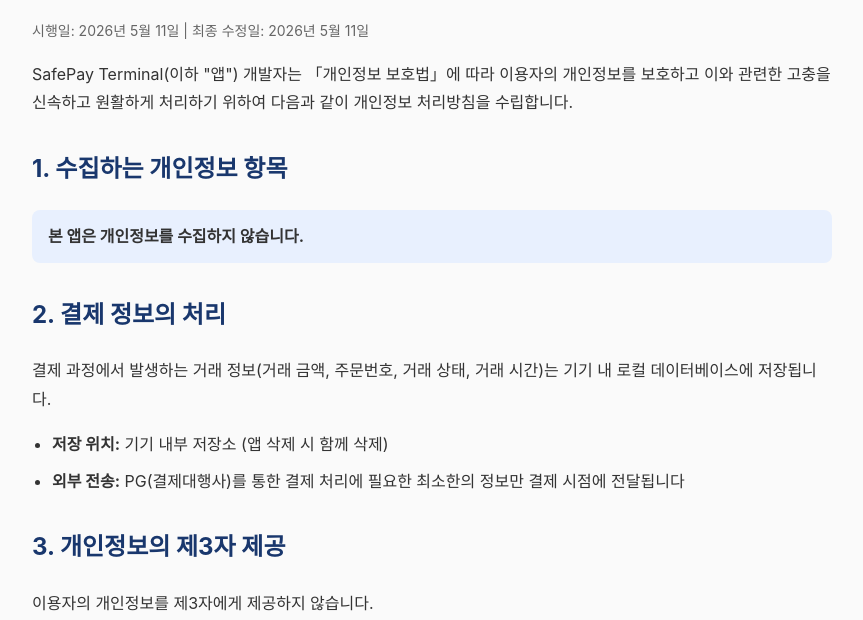
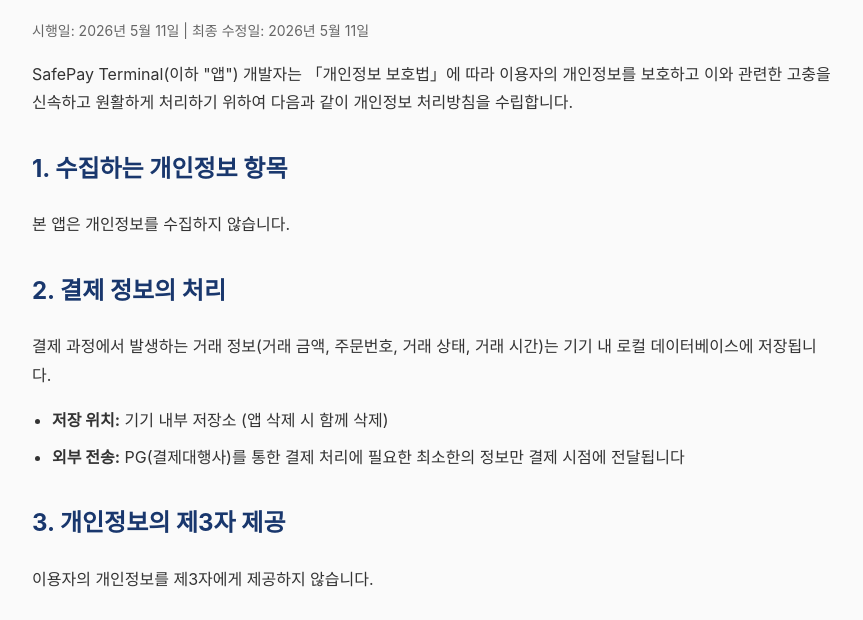
Before and after one commit to audrey-fairy/safepay-privacy, a plain HTML site: page index.html in a window 1280 px wide. Shown: the part 114-734 px from the top of the page, without its empty margins (208-1071 px from the left). Drawn offline with Linux system fonts and the light colour scheme.

Commit message:
강조 스타일 제거

```diff
--- a/index.html
+++ b/index.html
@@ -30,9 +30,7 @@
     <p>SafePay Terminal(이하 "앱") 개발자는 「개인정보 보호법」에 따라 이용자의 개인정보를 보호하고 이와 관련한 고충을 신속하고 원활하게 처리하기 위하여 다음과 같이 개인정보 처리방침을 수립합니다.</p>
 
     <h2>1. 수집하는 개인정보 항목</h2>
-    <div class="highlight">
-        <strong>본 앱은 개인정보를 수집하지 않습니다.</strong>
-    </div>
+    <p>본 앱은 개인정보를 수집하지 않습니다.</p>
 
     <h2>2. 결제 정보의 처리</h2>
     <p>결제 과정에서 발생하는 거래 정보(거래 금액, 주문번호, 거래 상태, 거래 시간)는 기기 내 로컬 데이터베이스에 저장됩니다.</p>
```
